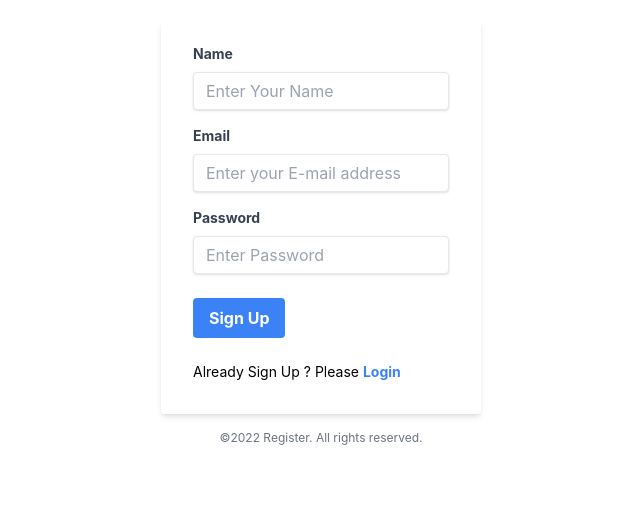
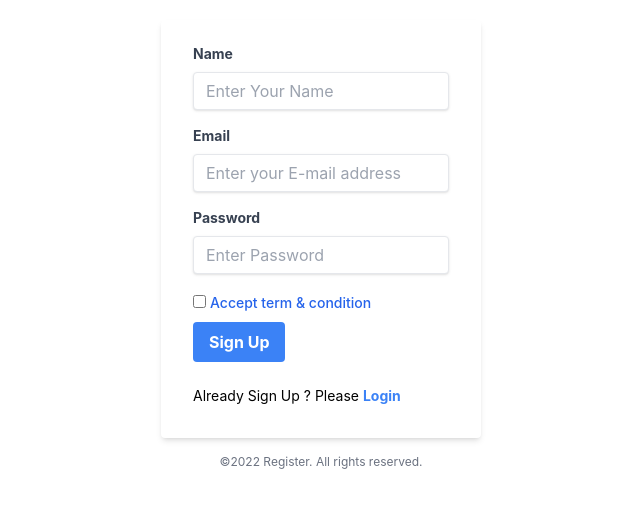
Before and after one commit to hussainali2023/form-auth, a React (Create React App) app: page / in a window 1280 px wide. Shown: the top 508 px of the page, without its empty margins (319-959 px from the left). Built offline with nearby package versions, Linux system fonts and the light colour scheme.

Commit message:
added terms and condition checkbox to enable sign up button  after clicking the check box

```diff
--- a/src/Register.js
+++ b/src/Register.js
@@ -2,6 +2,7 @@ import React, { useState } from "react";
 import {
   createUserWithEmailAndPassword,
   getAuth,
+  sendEmailVerification,
   updateProfile,
 } from "firebase/auth";
 import app from "./firebase.init";
@@ -12,6 +13,7 @@ const Register = () => {
   const [email, setEmail] = useState("");
   const [password, setPassword] = useState("");
   const [error, setError] = useState("");
+  const [isDisable, setIsDisable] = useState(true);
 
   const handleName = (e) => {
     setName(e.target.value);
@@ -53,6 +55,7 @@ const Register = () => {
           // Signed in
           const user = userCredential.user;
           updateName();
+          verify();
           console.log(user);
           setError("");
           // ...
@@ -81,6 +84,13 @@ const Register = () => {
         // An error occurred
         // ...
       });
+  };
+
+  const verify = () => {
+    sendEmailVerification(auth.currentUser).then(() => {
+      // Email verification sent!
+      // ...
+    });
   };
 
   return (
@@ -122,7 +132,7 @@ const Register = () => {
               required
             />
           </div>
-          <div className="mb-6">
+          <div className="mb-4">
             <label
               className="block text-gray-700 text-sm font-bold mb-2"
               htmlFor="password"
@@ -139,9 +149,23 @@ const Register = () => {
               required
             />
           </div>
+          <div className="mb-2 ">
+            <input
+              onClick={() => {
+                setIsDisable(!isDisable);
+              }}
+              type="checkbox"
+              name="condition"
+              id=""
+            />
+            <span className="ml-1 text-sm text-blue-600 font-medium cursor-pointer">
+              Accept term & condition
+            </span>
+          </div>
           <div className="">
             <button
               onClick={handleSignUp}
+              disabled={isDisable}
               className="bg-blue-500 hover:bg-blue-700 text-white font-bold py-2 px-4 rounded focus:outline-none focus:shadow-outline"
               type="button"
             >
```
